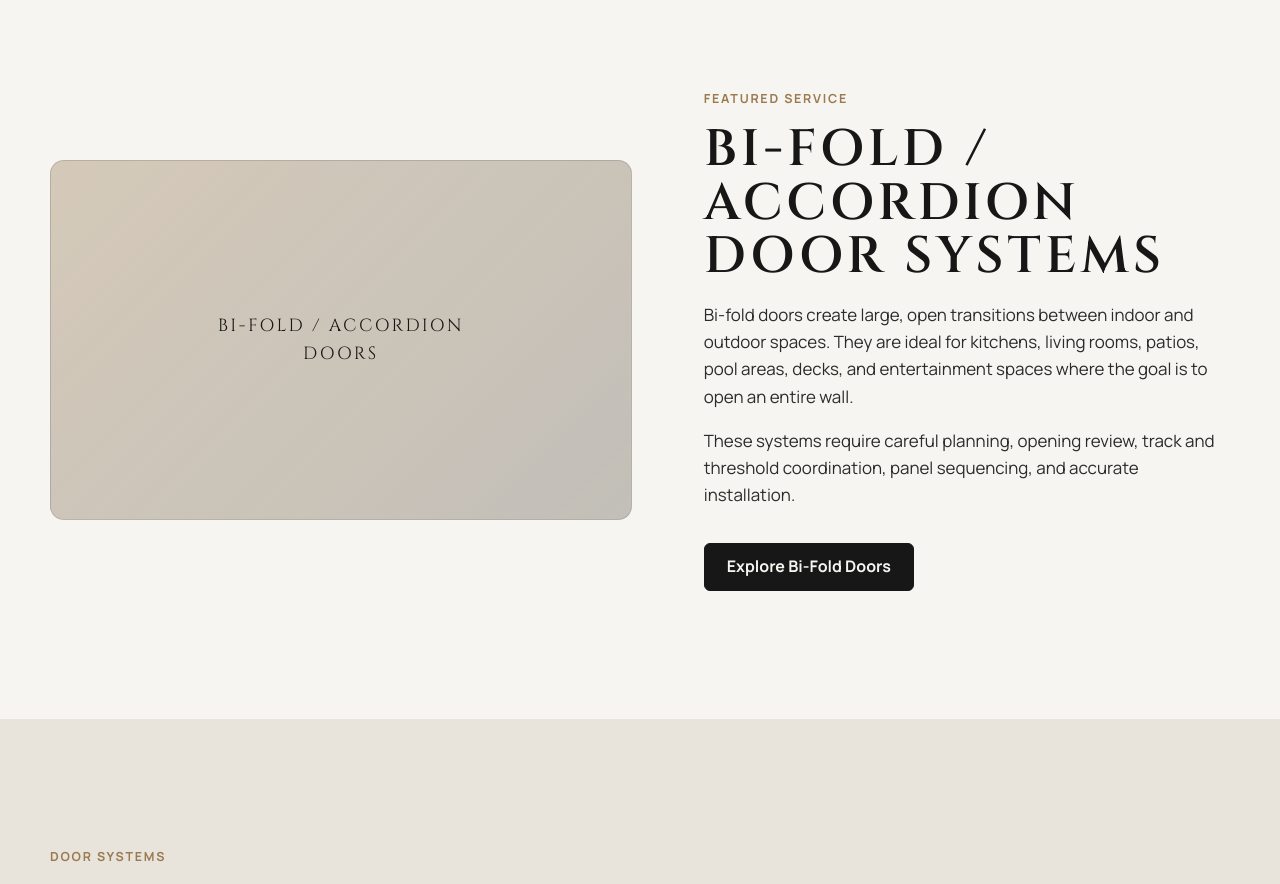
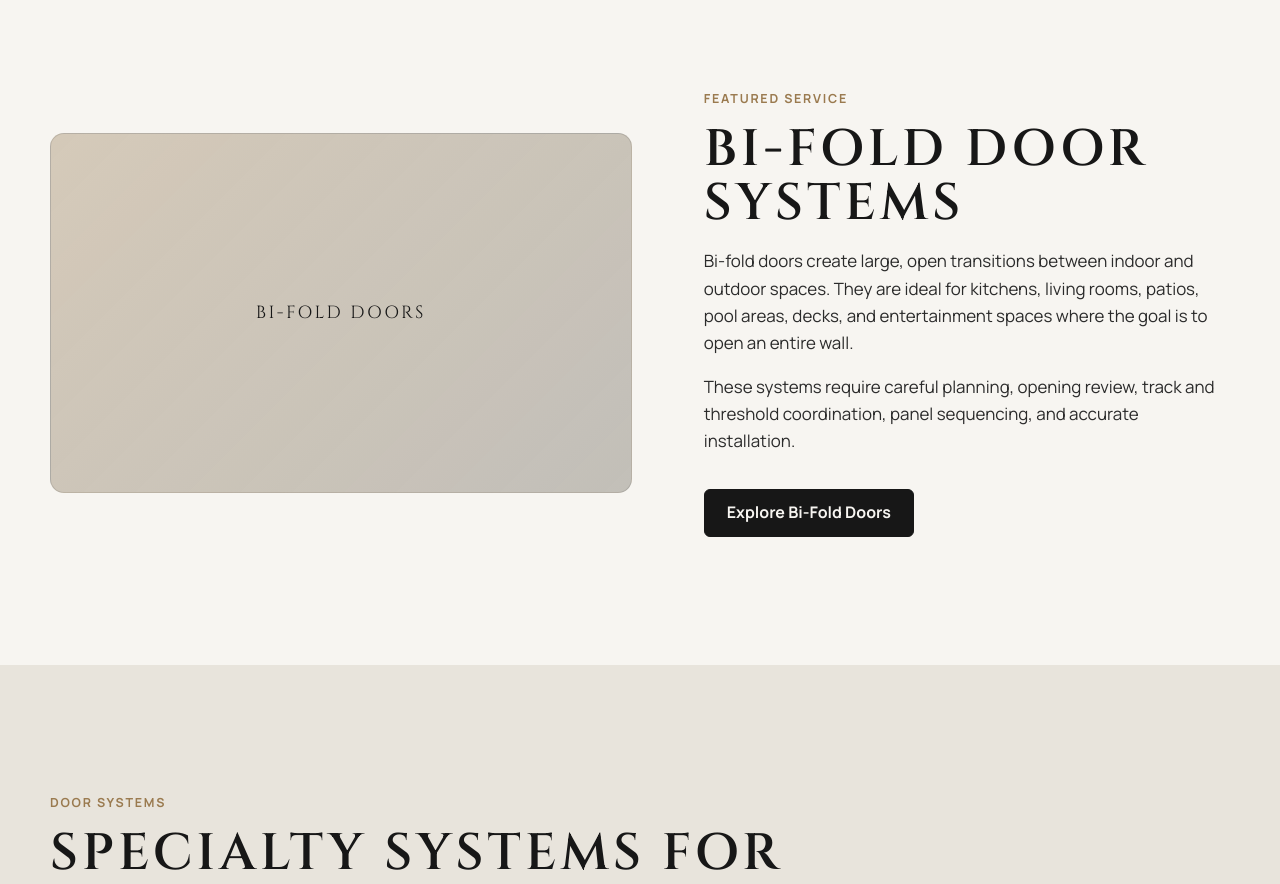
Before and after one commit to acurunner79/pinto-developments-portfolio, a React (Vite) app: page / in a window 1280 px wide. Shown: the part 840-1724 px from the top of the page. Built offline with nearby package versions, Linux system fonts and the light colour scheme.

Commit message:
Added robots and sitemap files with temporary url

```diff
--- a/src/pages/HomePage.jsx
+++ b/src/pages/HomePage.jsx
@@ -38,12 +38,12 @@ function HomePage() {
       <section className="page-section">
         <div className="container featured-service">
           <div className="featured-service-image image-placeholder" aria-hidden="true">
-            <span>Bi-Fold / Accordion Doors</span>
+            <span>Bi-Fold Doors</span>
           </div>
 
           <div className="featured-service-content">
             <p className="eyebrow">Featured Service</p>
-            <h2>Bi-Fold / Accordion Door Systems</h2>
+            <h2>Bi-Fold Door Systems</h2>
             <p>
               Bi-fold doors create large, open transitions between indoor and outdoor spaces. They
               are ideal for kitchens, living rooms, patios, pool areas, decks, and entertainment
```
Also changed, not shown: public/robots.txt (added), 1 other file (tests, documents, lock files or other folders).
